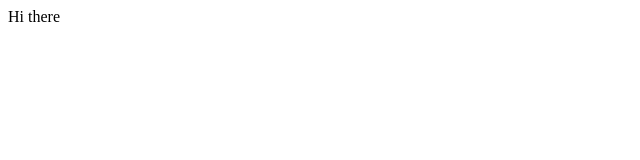
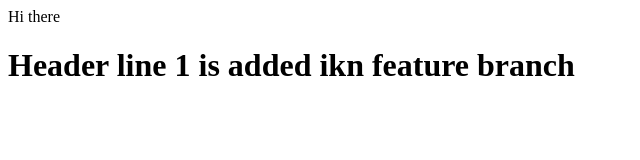
Before and after one commit to mcwashi/demo2, a plain HTML site: page index.html in a window 1280 px wide. Shown: the whole page, without its empty margins (0-640 px from the left). Drawn offline with Linux system fonts and the light colour scheme.

Commit message:
hearder1 line is added

```diff
--- a/index.html
+++ b/index.html
@@ -1 +1,2 @@
 <div> Hi there</div>
+<h1>Header line 1 is added ikn feature branch</h1>
```
